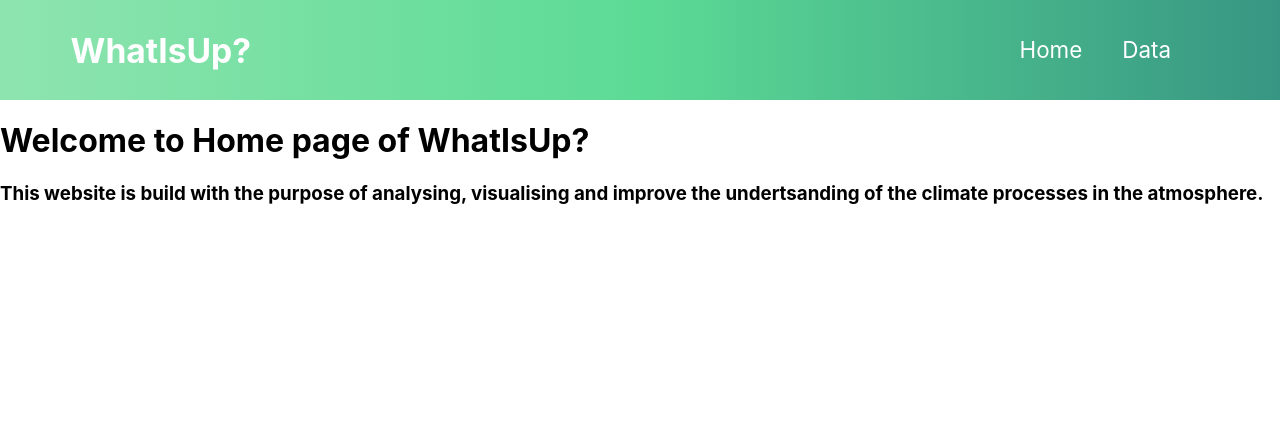
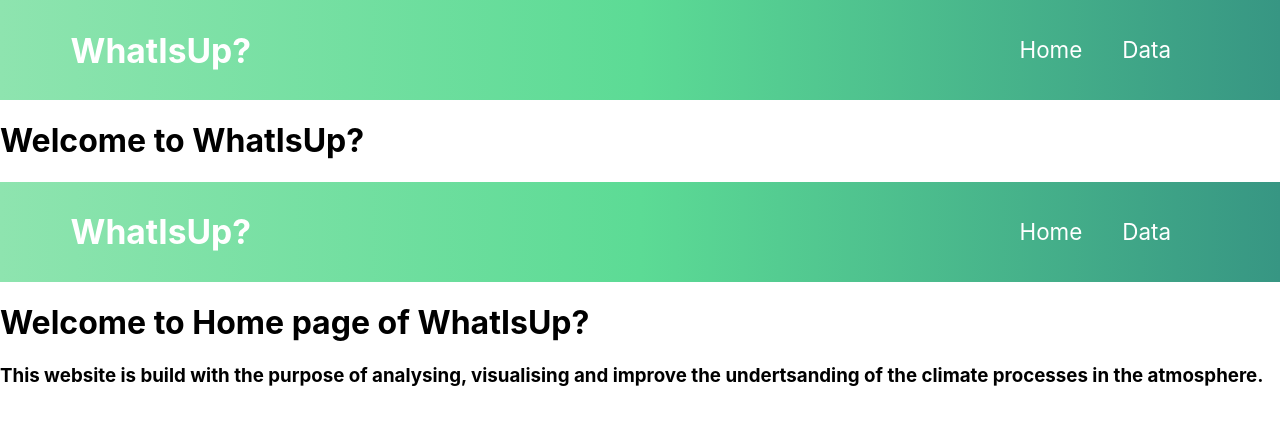
Before and after one commit to Vicster97/WhatIsUp, a React (Create React App) app in the folder whatisup_frontend/: page /home/ in a window 1280 px wide. Shown: the top 424 px of the page. Built offline with nearby package versions, Linux system fonts and the light colour scheme.

Commit message:
react-router-dom

```diff
--- a/whatisup_frontend/src/App.js
+++ b/whatisup_frontend/src/App.js
@@ -8,7 +8,7 @@ import Hello from './Pages/Hello';
 function App() {
   return (
     <Router basename="/">
-      <Route exact path='/' component={Hello}/>
+      <Route exact path='' component={Hello}/>
       <Route exact path="/home" component={Home}/>
       <Route exact path='/data' component={Data}/>
     </Router>
```
